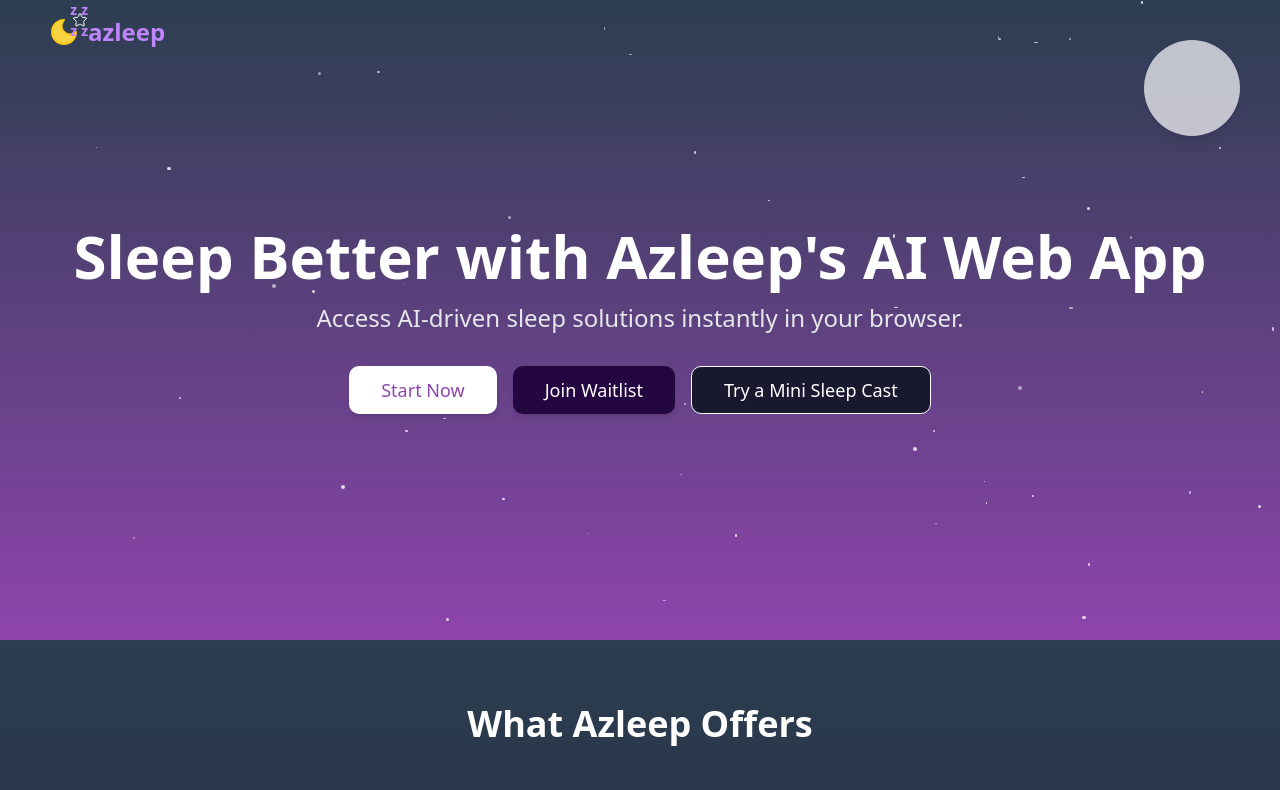
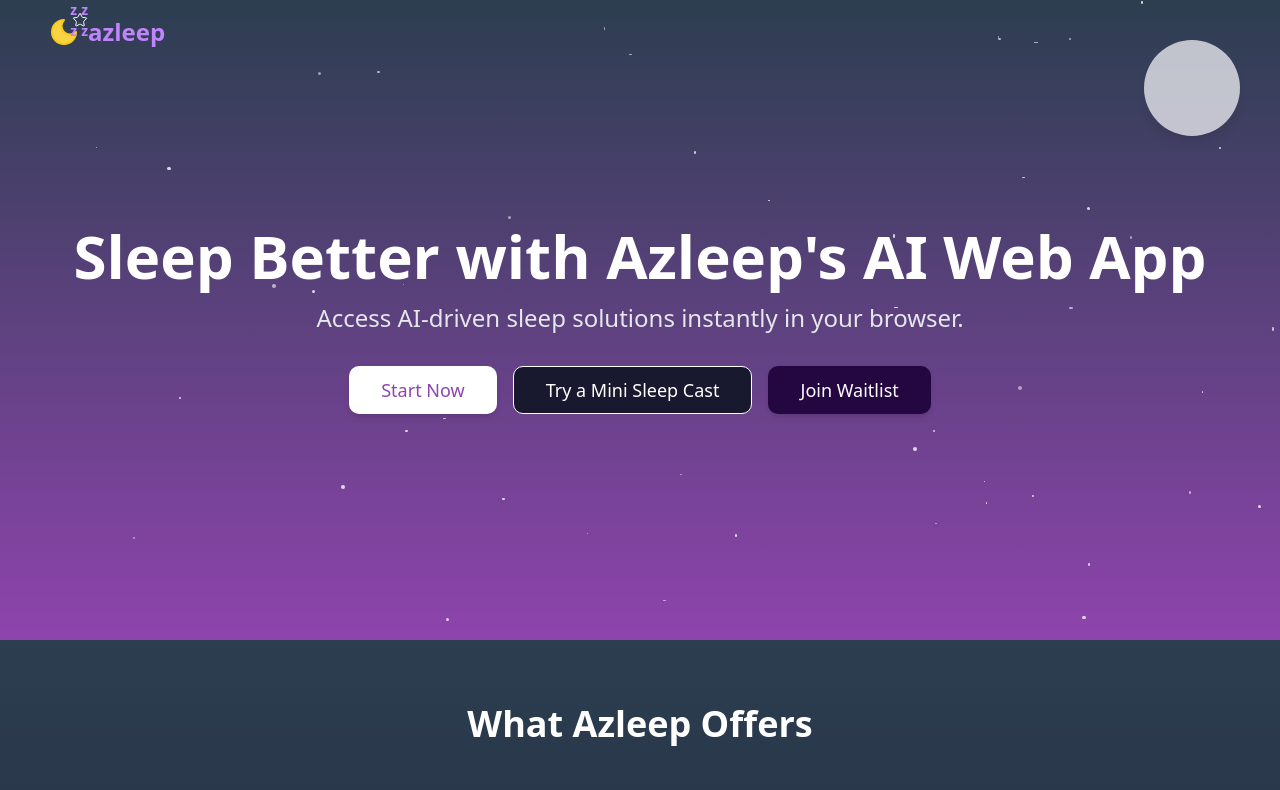
Before and after one commit to HemanthPoojary/Azleep-New, a React (Vite) app: page / in a window 1280 px wide. Shown: the top 790 px of the page. Built offline with nearby package versions, Linux system fonts and the light colour scheme.

Commit message:
Move Sleep Cast button
Move the "Try mini Sleep Cast" button to be positioned between the "Start Now" and "Join Waitlist" buttons in the HeroSection, ensuring correct placement and alignment.

```diff
--- a/src/components/landing/HeroSection.tsx
+++ b/src/components/landing/HeroSection.tsx
@@ -1,3 +1,4 @@
+
 import React, { useState, useRef } from 'react';
 import { Link } from 'react-router-dom';
 import { Button } from '@/components/ui/button';
@@ -54,15 +55,16 @@ const HeroSection: React.FC<HeroSectionProps> = ({
             </Button>
           </Link>
 
+          <Button onClick={toggleAudio} variant="outline" size="lg" className={`text-lg h-12 px-8 w-full md:w-auto border-white text-white hover:bg-white/10 ${isAudioPlaying ? 'bg-white/20' : ''}`}>
+            {isAudioPlaying ? 'Stop' : 'Try a Mini Sleep Cast'}
+          </Button>
+
           <a href={waitlistFormUrl} target="_blank" rel="noopener noreferrer">
             <Button size="lg" className="text-lg h-12 px-8 w-full md:w-auto text-white shadow-md hover:shadow-lg transition-all duration-300 bg-[#240740]">
               Join Waitlist
             </Button>
           </a>
 
-          <Button onClick={toggleAudio} variant="outline" size="lg" className={`text-lg h-12 px-8 w-full md:w-auto border-white text-white hover:bg-white/10 ${isAudioPlaying ? 'bg-white/20' : ''}`}>
-            {isAudioPlaying ? 'Stop' : 'Try a Mini Sleep Cast'}
-          </Button>
           <audio ref={audioRef} src="https://placeholder-url.com/sleepcast-demo.mp3" onEnded={() => setIsAudioPlaying(false)} />
         </div>
       </div>
```
